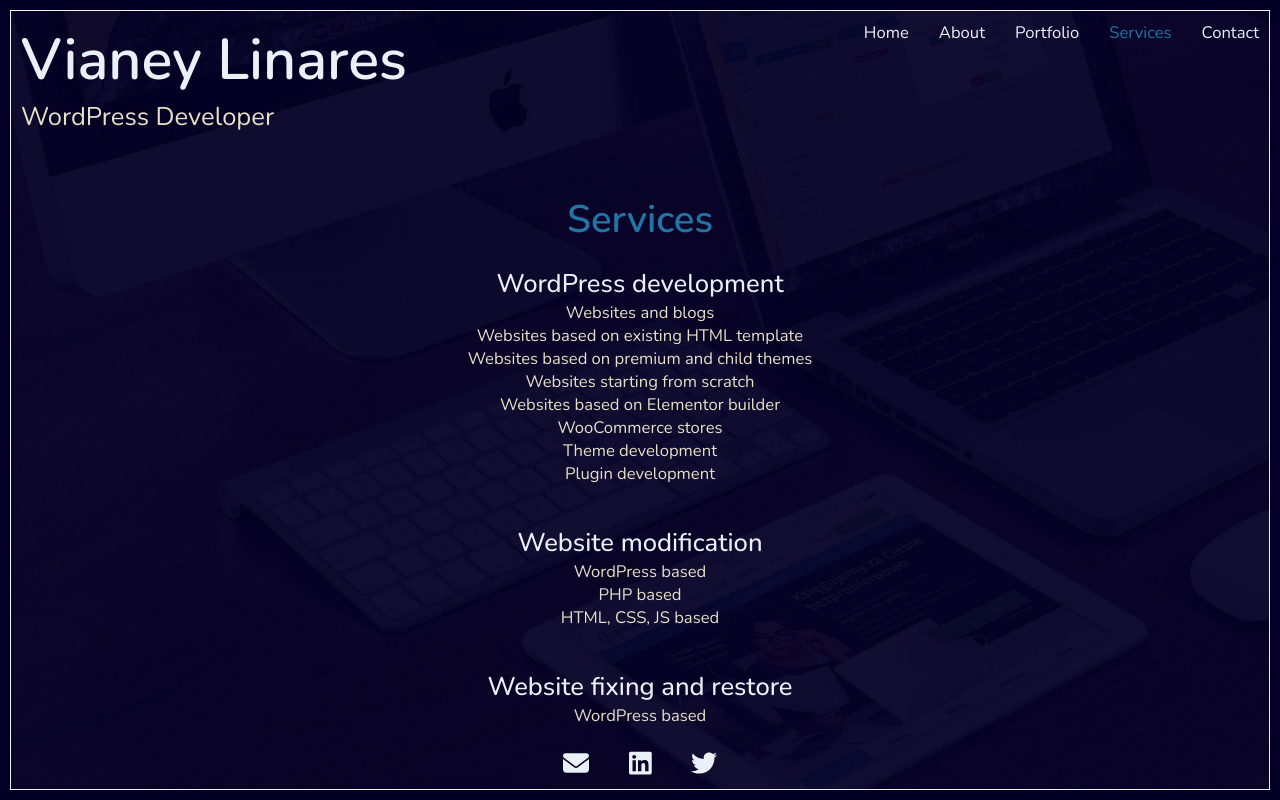
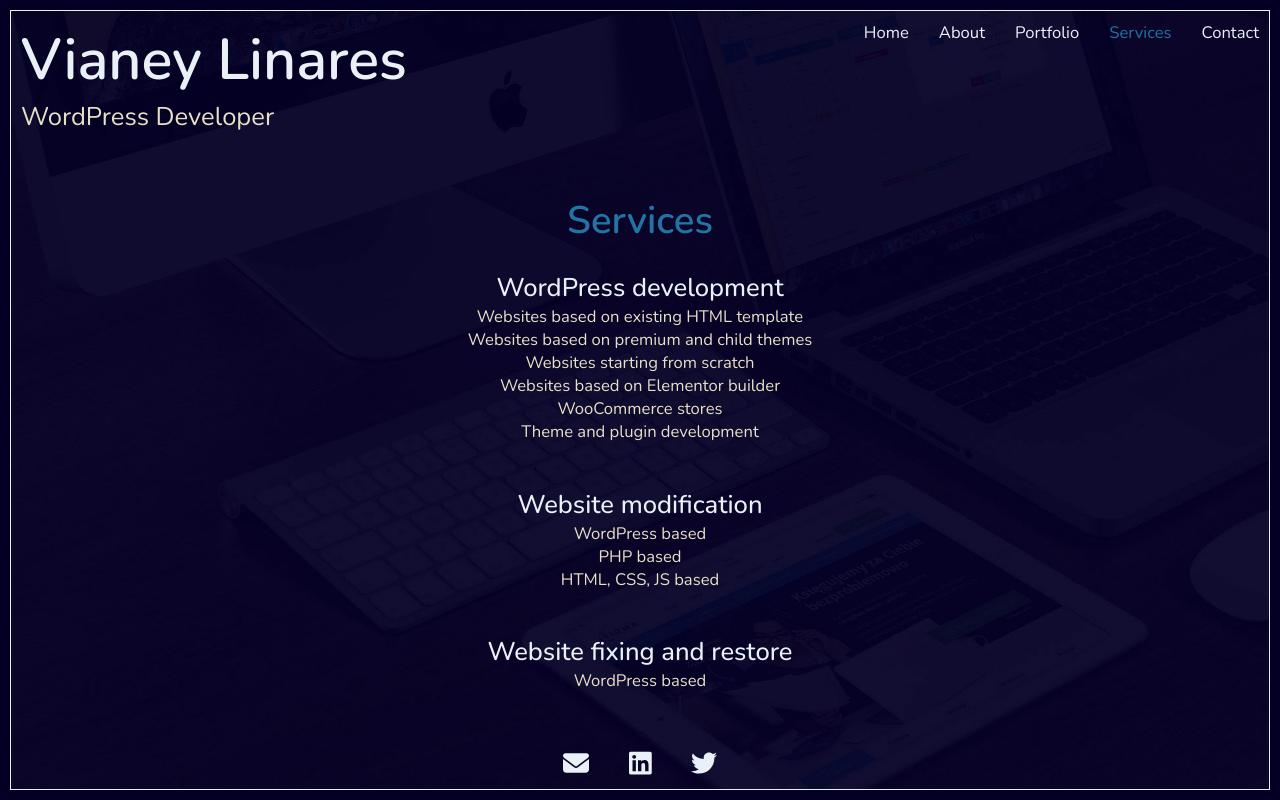
Before and after one commit to vianeylinares/vl-react, a React (Create React App) app: page /services in a window 1280 px wide. Built offline with nearby package versions, Linux system fonts and the light colour scheme.

Commit message:
At Services.js: - Updated services list.

```diff
--- a/src/components/Services.js
+++ b/src/components/Services.js
@@ -17,14 +17,12 @@
                     WordPress development
                 </h3>
                 <ul>
-                    <li>Websites and blogs</li>
                     <li>Websites based on existing HTML template</li>
                     <li>Websites based on premium and child themes</li>
                     <li>Websites starting from scratch</li>
                     <li>Websites based on Elementor builder</li>
                     <li>WooCommerce stores</li>
-                    <li>Theme development</li>
-                    <li>Plugin development</li>
+                    <li>Theme and plugin development</li>
                 </ul>
             </div>
             <div class="service-item">
```
